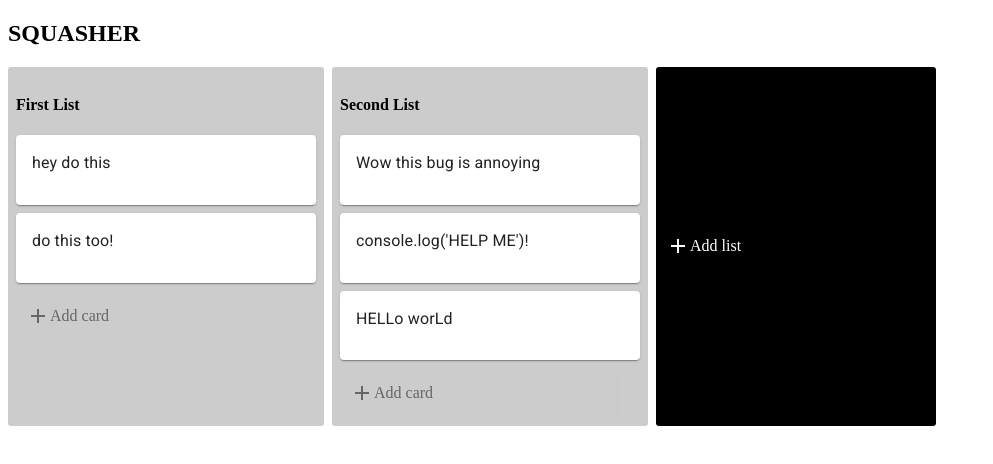
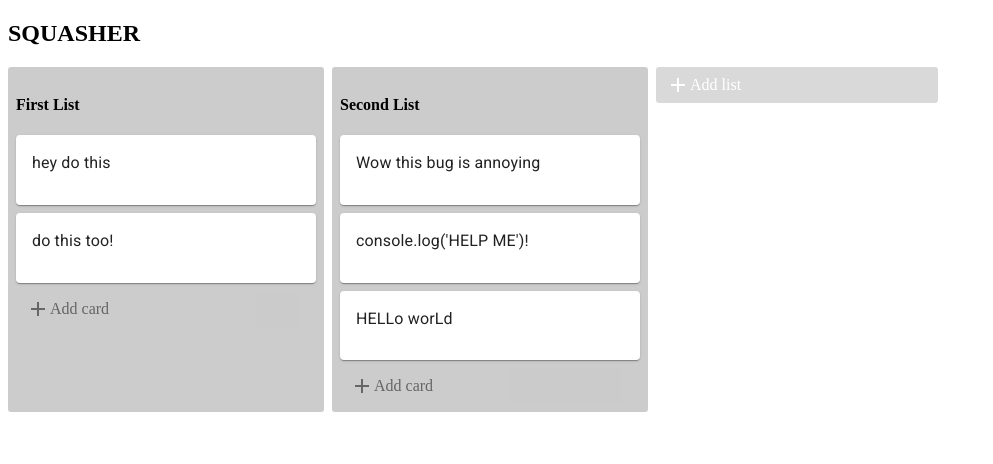
Before and after one commit to bellola/squasher, a React (Create React App) app: page / in a window 1280 px wide. Shown: the top 464 px of the page, without its empty margins (0-993 px from the left). Built offline with nearby package versions, Linux system fonts and the light colour scheme.

Commit message:
height on add list button fixed

```diff
--- a/src/components/AddButton.js
+++ b/src/components/AddButton.js
@@ -37,7 +37,7 @@ class AddButtom extends Component{
         const buttonName = list ? 'Add list' : "Add card"
         const buttonOpaticy = list ? 1 : 0.5
         const buttonTextColor = list ? "white" : "inherit"
-        const buttonBackground = list ? "rgba(0,0,0.15)" : "inherit"
+        const buttonBackground = list ? "rgba(0,0,0,.15)" : "inherit"
 
 
 
@@ -46,7 +46,8 @@ class AddButtom extends Component{
             <div
             onClick={this.openForm}
             style={{
-                ...styles.buttonContainer,
+                ...styles.openButtonGroup,
+                height: 36,
                 opacity:buttonOpaticy,
                 color:buttonTextColor,
                 backgroundColor:buttonBackground
@@ -104,13 +105,12 @@ class AddButtom extends Component{
 }
 
 const styles = {
-    buttonContainer :{
+    openButtonGroup :{
         display: 'flex',
         alignItems: 'center',
         cursor: 'pointer',
         borderRadius: 3,
-        heigh: 36,
-        width: 270,
+        width: 272,
         paddingLeft: 10
     },
     formButtonGroup:{
```
